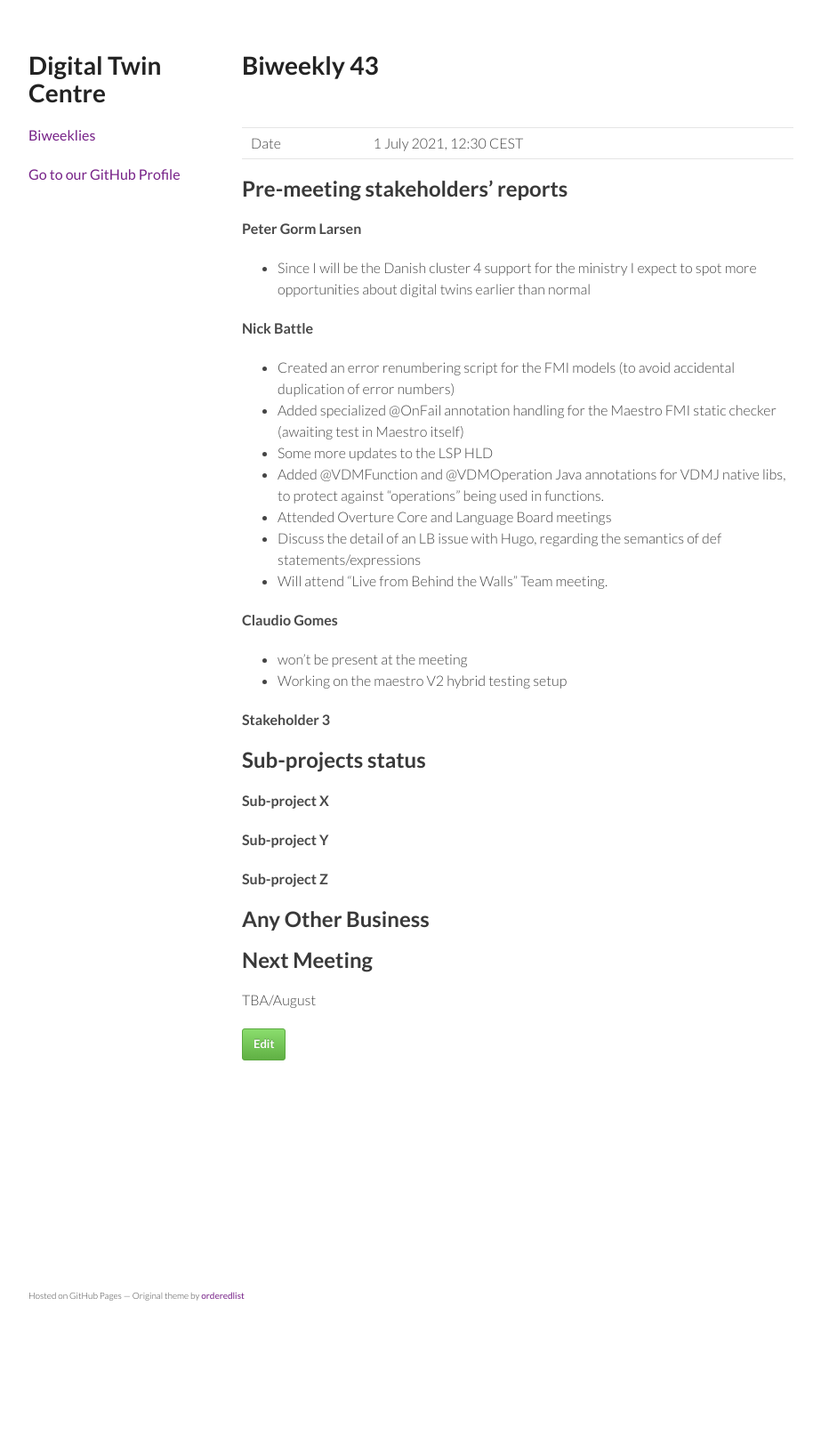
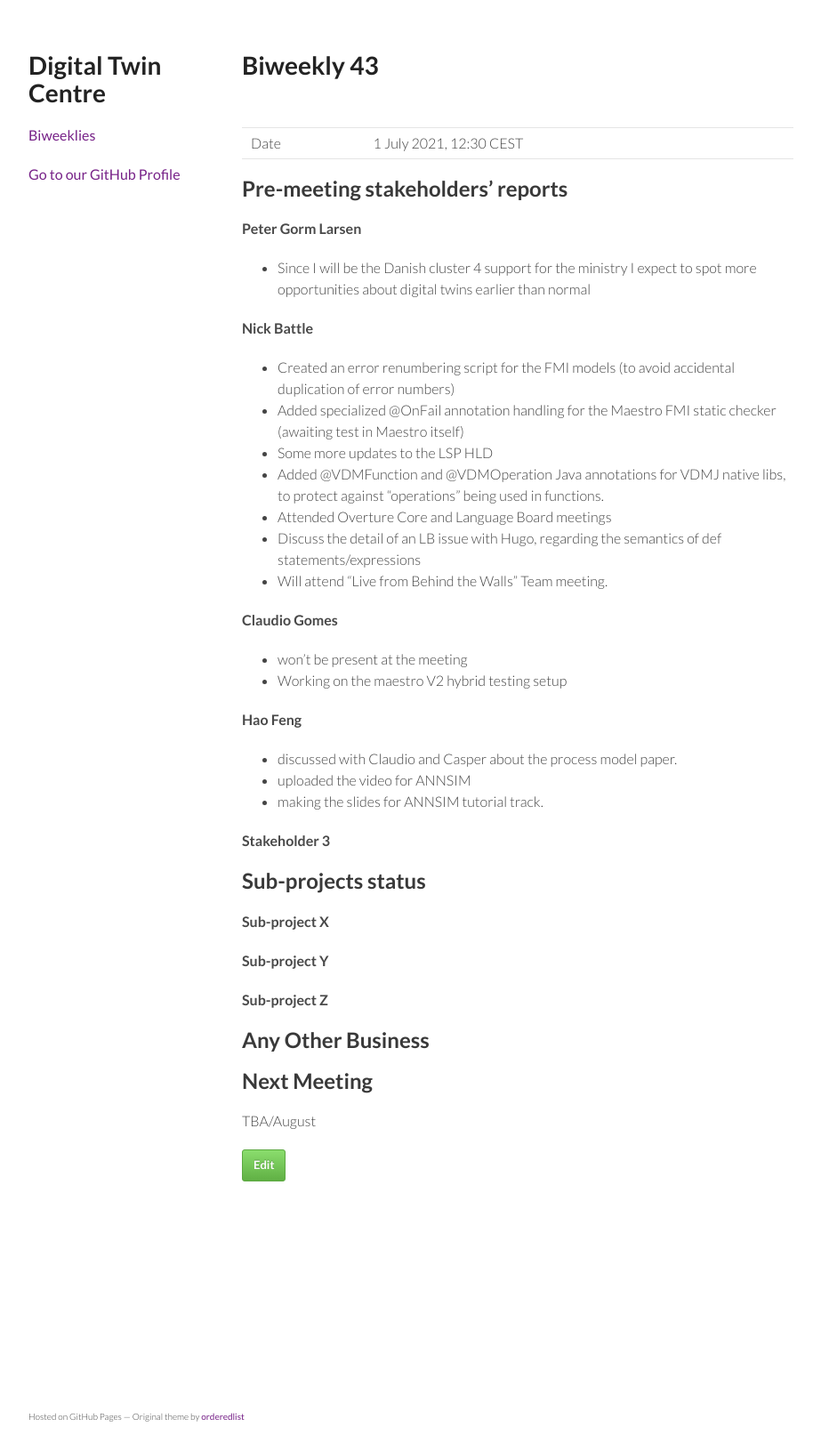
Before and after one commit to digitaltwincentre/digitaltwincentre.github.io, a Jekyll site: the page built from _biweeklies/Biweekly-43.md, in a window 1280 px wide. Shown: the whole page at 89% size, without its empty margins (178-1092 px from the left). Built offline with Jekyll 4.4.1, drawn with Linux system fonts in a browser that asks for light colours; nearby versions of some CDN libraries; before the commit the page ends 1486 px from its top, so only the background shows below that.

Commit message:
Update Biweekly-43.md

```diff
--- a/_biweeklies/Biweekly-43.md
+++ b/_biweeklies/Biweekly-43.md
@@ -37,6 +37,10 @@ date: 1 July 2021, 1230 CEST
 * won't be present at the meeting
 * Working on the maestro V2 hybrid testing setup
 
+#### Hao Feng
+* discussed with Claudio and Casper about the process model paper.
+* uploaded the video for ANNSIM
+* making the slides for ANNSIM tutorial track.
 
 #### Stakeholder 3
 
```
